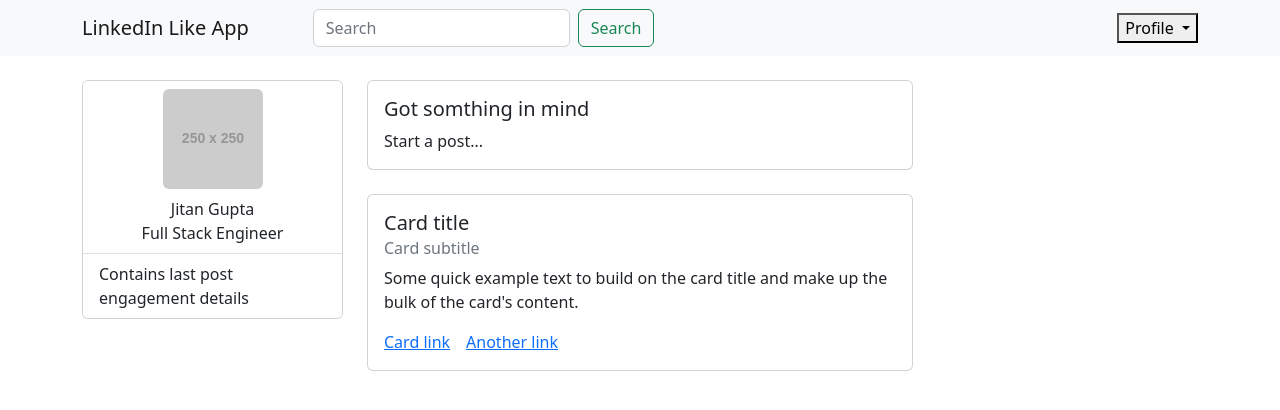
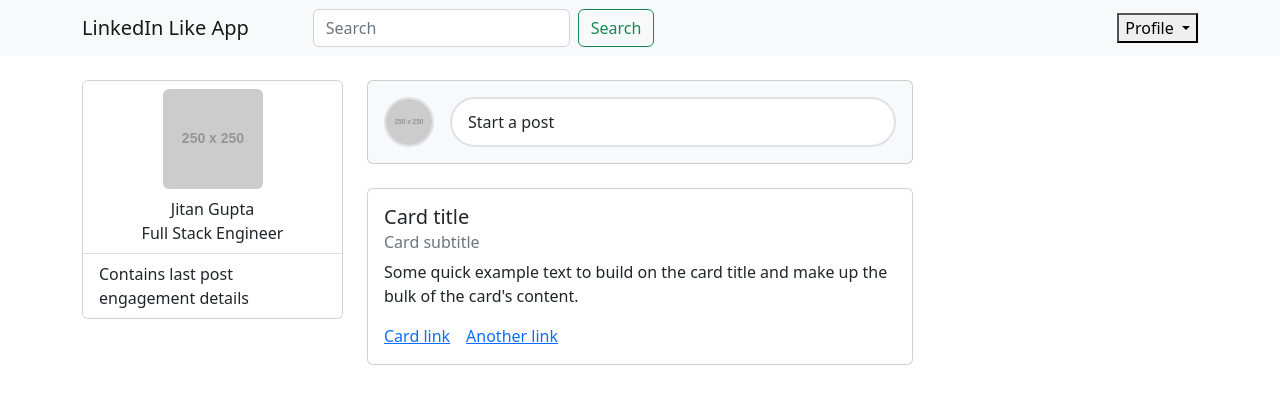
Before and after one commit to jitangupta/LinkedIn-Like-App, an Angular app in the folder linkedin_like_app_frontend/: page / in a window 1280 px wide. Shown: the top 410 px of the page. Built offline with nearby package versions, Linux system fonts and the light colour scheme.

Commit message:
new post design update

```diff
--- a/linkedin_like_app_frontend/src/app/app.module.ts
+++ b/linkedin_like_app_frontend/src/app/app.module.ts
@@ -14,6 +14,7 @@ import { HomeComponent } from './pages/home/home.component';
 import { BaseComponent } from './base.component';
 import { SearchComponent } from './pages/search/search.component';
 import { ReactiveFormsModule } from '@angular/forms';
+import { NewPostComponent } from './shared/components/new-post/new-post.component';
 
 @NgModule({
   declarations: [
@@ -26,6 +27,7 @@ import { ReactiveFormsModule } from '@angular/forms';
     HeaderComponent,
     NotFoundComponent,
     SearchComponent,
+    NewPostComponent,
   ],
   imports: [
     BrowserModule,
--- a/linkedin_like_app_frontend/src/app/pages/home/home.component.html
+++ b/linkedin_like_app_frontend/src/app/pages/home/home.component.html
@@ -13,12 +13,10 @@
       </div>
     </div>
     <div class="col-6">
-      <div class="card mb-4">
-        <div class="card-body">
-          <h5 class="card-title">Got somthing in mind</h5>
-          <p class="card-text">Start a post...</p>
-        </div>
-      </div>
+      <!--New Post-->
+      <app-new-post></app-new-post>
+
+      <!--Post List-->
       <div class="card">
         <div class="card-body">
           <h5 class="card-title">Card title</h5>
--- a/linkedin_like_app_frontend/src/app/pages/home/home.component.ts
+++ b/linkedin_like_app_frontend/src/app/pages/home/home.component.ts
@@ -5,10 +5,7 @@ import { Component, OnInit } from '@angular/core';
   templateUrl: './home.component.html',
 })
 export class HomeComponent implements OnInit {
+  constructor() {}
 
-  constructor() { }
-
-  ngOnInit(): void {
-  }
-
+  ngOnInit(): void {}
 }
--- /dev/null
+++ b/linkedin_like_app_frontend/src/app/shared/components/new-post/new-post.component.css
@@ -0,0 +1,11 @@
+
+.post-textarea {
+  padding: 15px 0;
+  width: 100%;
+  border: none;
+  resize: none;
+  height: 150px;
+}
+.post-textarea:focus {
+  outline: none;
+}
--- /dev/null
+++ b/linkedin_like_app_frontend/src/app/shared/components/new-post/new-post.component.html
@@ -0,0 +1,43 @@
+<div class="card mb-4 bg-light" *ngIf="newPostVisibility">
+  <div class="card-body">
+    <div class="d-flex">
+      <div class="me-3">
+        <img class="border border-2 rounded-circle mini-profile" src="https://dummyimage.com/250x250/fdfba9/004588.jpg&text=Profile" />
+      </div>
+      <div class="border rounded-pill border-2 p-2 w-100 d-flex align-items-center bg-white" (click)="openModal(template)">
+        <p class="card-text mb-0 ps-2">Start a post</p>
+      </div>
+    </div>
+  </div>
+</div>
+
+<ng-template #template>
+  <div class="modal-header">
+    <h4 class="modal-title pull-left">Create a post</h4>
+    <button type="button" class="btn-close close pull-right" aria-label="Close" (click)="modalRef?.hide()">
+      <span aria-hidden="true" class="visually-hidden">&times;</span>
+    </button>
+  </div>
+  <div class="modal-body">
+
+    <!--User & Post type-->
+    <div class="d-flex">
+      <div class="me-3">
+        <img class="border border-2 rounded-circle mini-profile" src="https://dummyimage.com/250x250/fdfba9/004588.jpg&text=Profile" />
+      </div>
+      <div class="w-100 d-flex align-items-center">
+        <p class="card-text mb-0 ps-2 pe-2 border rounded-pill">Post visibility: anyone</p>
+      </div>
+    </div>
+
+    <!--Post-->
+    <textarea class="post-textarea" placeholder="What do you want to talk about?" maxlength="500"></textarea>
+    <div class="float-end">
+      <button type="button" class="btn btn-sm p-0 me-1">
+        <img src="/assets/images/image-icon.png" style="max-width: 40px;" class="img-fluid">
+      </button>
+      <div class="vr"></div>
+      <button type="button" class="btn btn-primary ms-2">Post</button>
+    </div>
+  </div>
+</ng-template>
--- /dev/null
+++ b/linkedin_like_app_frontend/src/app/shared/components/new-post/new-post.component.ts
@@ -0,0 +1,28 @@
+import { Component, OnInit, TemplateRef } from '@angular/core';
+import { BsModalRef, BsModalService } from 'ngx-bootstrap/modal';
+
+@Component({
+  selector: 'app-new-post',
+  templateUrl: './new-post.component.html',
+  styleUrls: ['./new-post.component.css']
+})
+export class NewPostComponent implements OnInit {
+
+  modalRef?: BsModalRef;
+  newPostVisibility = true;
+  constructor(private modalService: BsModalService) {}
+
+  ngOnInit(): void {}
+
+  openModal(template: TemplateRef<any>) {
+    this.modalRef = this.modalService.show(template);
+
+    this.modalService.onShown.subscribe(() => {
+      this.newPostVisibility = false;
+    });
+    this.modalService.onHidden.subscribe(() => {
+      this.newPostVisibility = true;
+    });
+  }
+
+}
--- a/linkedin_like_app_frontend/src/styles.css
+++ b/linkedin_like_app_frontend/src/styles.css
@@ -6,3 +6,8 @@
 .people-card .profile-detail {
   width: 100%;
 }
+
+.mini-profile{
+  height: 50px !important;
+  width: 50px !important;
+}
```
Also changed, not shown: linkedin_like_app_frontend/src/assets/images/image-icon.png (added).
